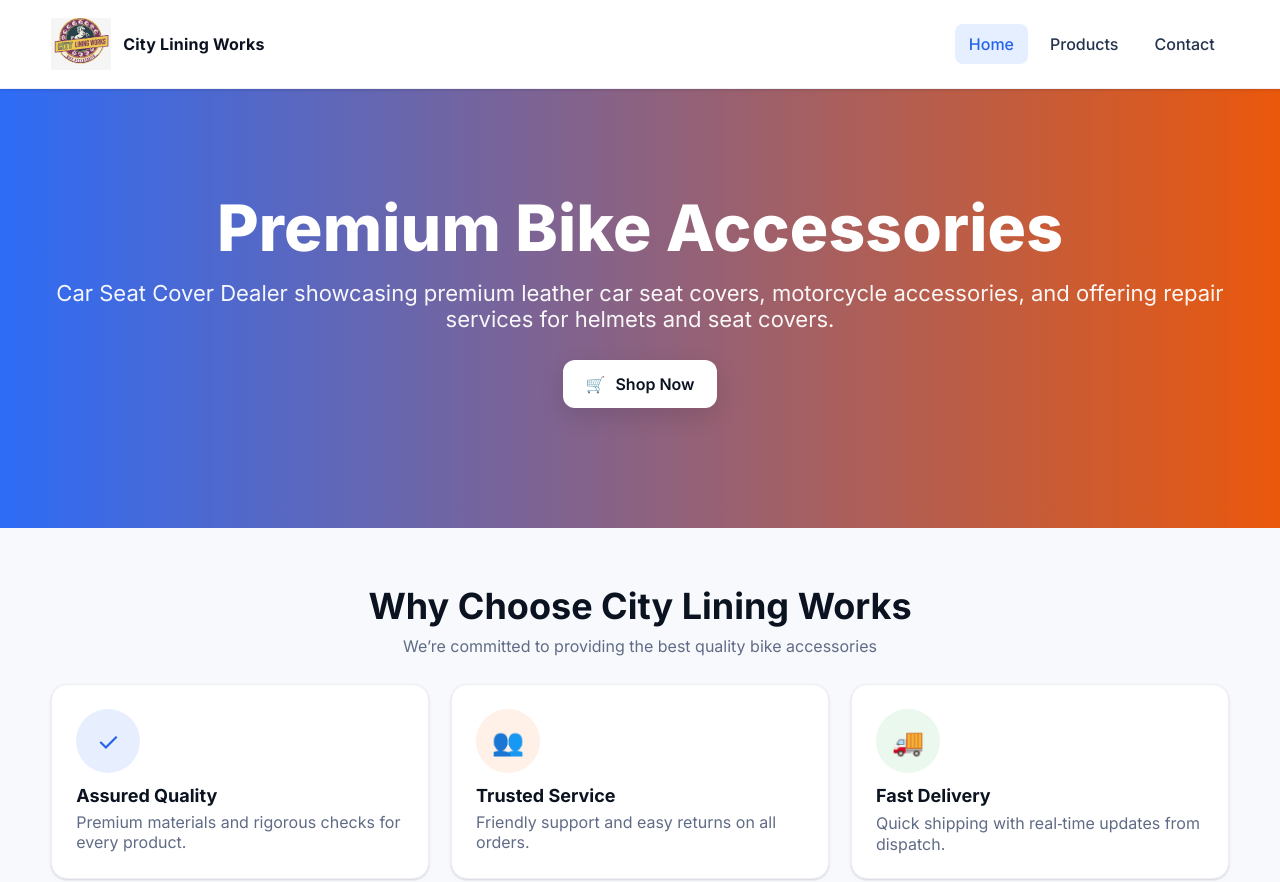
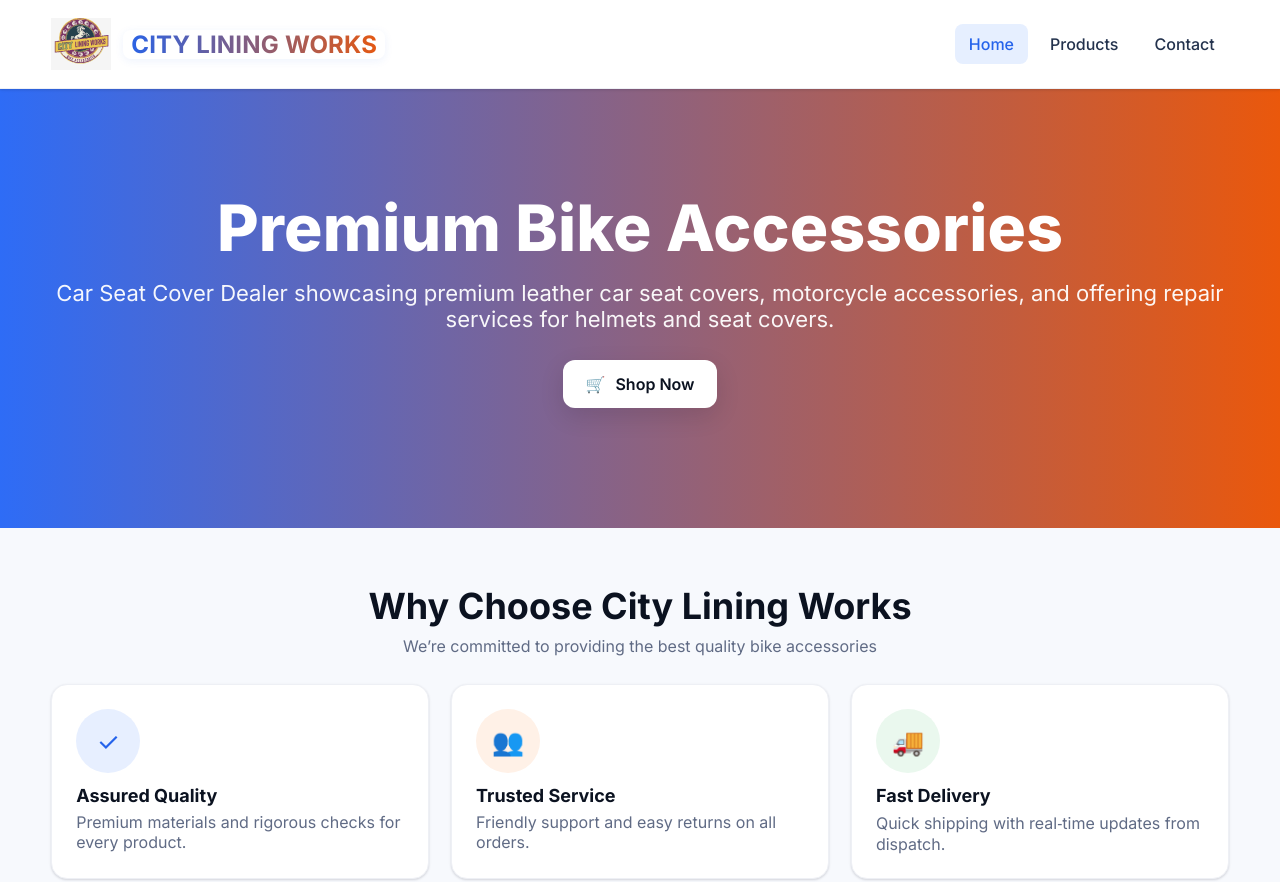
Before and after one commit to yaseermohamed7121/3_Helmet, a plain HTML site: page index.html in a window 1280 px wide. Shown: the top 882 px of the page. Drawn offline with Linux system fonts and the light colour scheme.

Commit message:
web app name design

```diff
--- a/style.css
+++ b/style.css
@@ -41,12 +41,27 @@
   margin-inline:auto;
 }
 
-.site-logo {
-  height: 20px; /* Or whatever fits your site header */
-  width: auto;
-  object-fit: contain;
-  display: block;
+.brand-name {
+  font-family: 'Inter', 'Montserrat', 'Segoe UI', Arial, sans-serif;
+  font-weight: 800;
+  font-size: 1.5rem;
+  letter-spacing: 0.08em;
+  background: linear-gradient(90deg, #2563eb 0%, #ea580c 100%);
+  -webkit-background-clip: text;
+  -webkit-text-fill-color: transparent;
+  background-clip: text;
+  text-fill-color: transparent;
+  text-transform: uppercase;
+  padding-left: 8px;
+  padding-right: 8px;
+  border-radius: 8px;
+  box-shadow: 0 2px 8px rgba(37,99,235,0.08);
+  transition: background 0.3s;
 }
+.brand-name:hover {
+  background: linear-gradient(90deg, #ea580c 0%, #2563eb 100%);
+}
+
 
 /* Header */
 .site-header{
```
